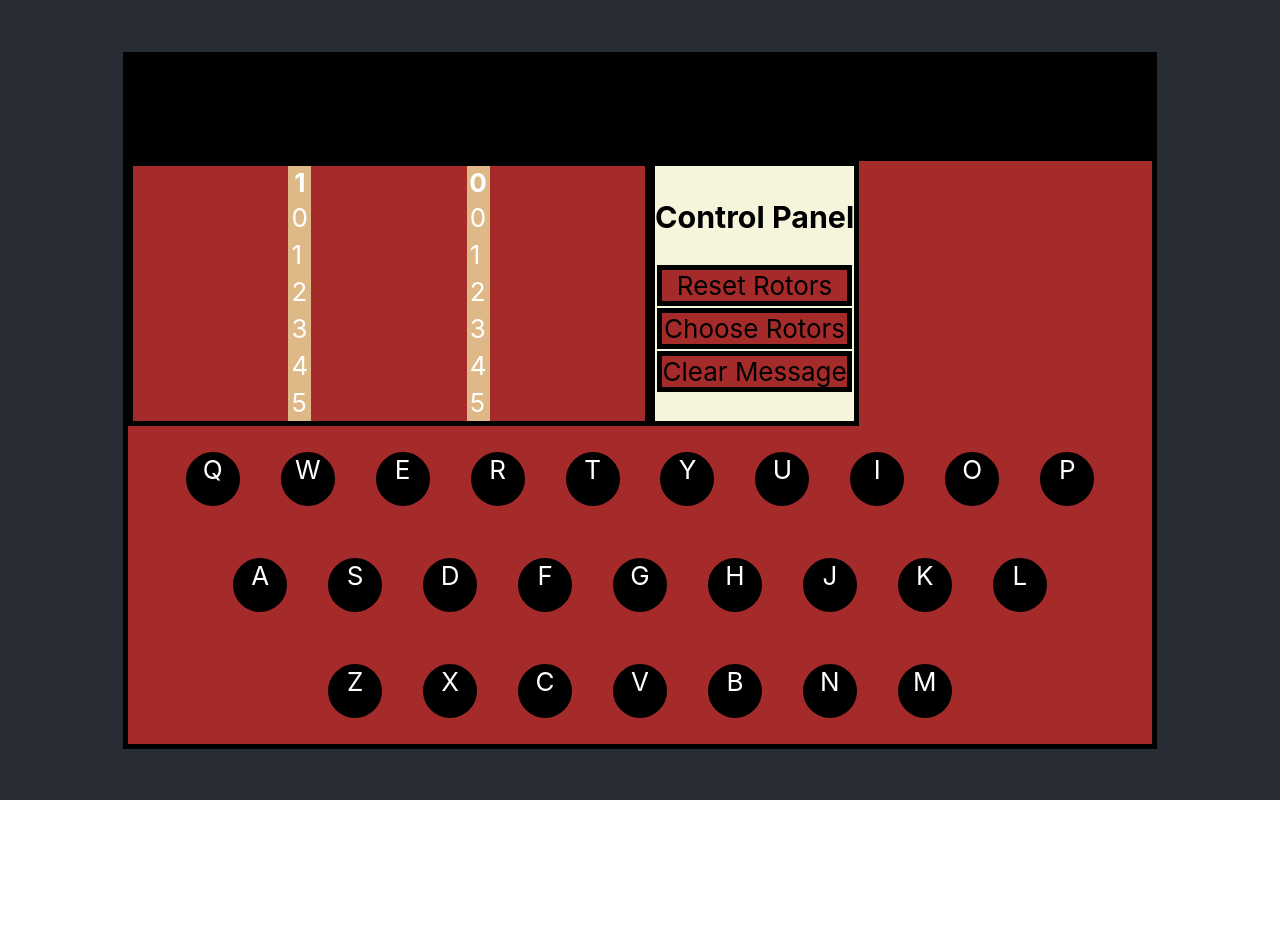
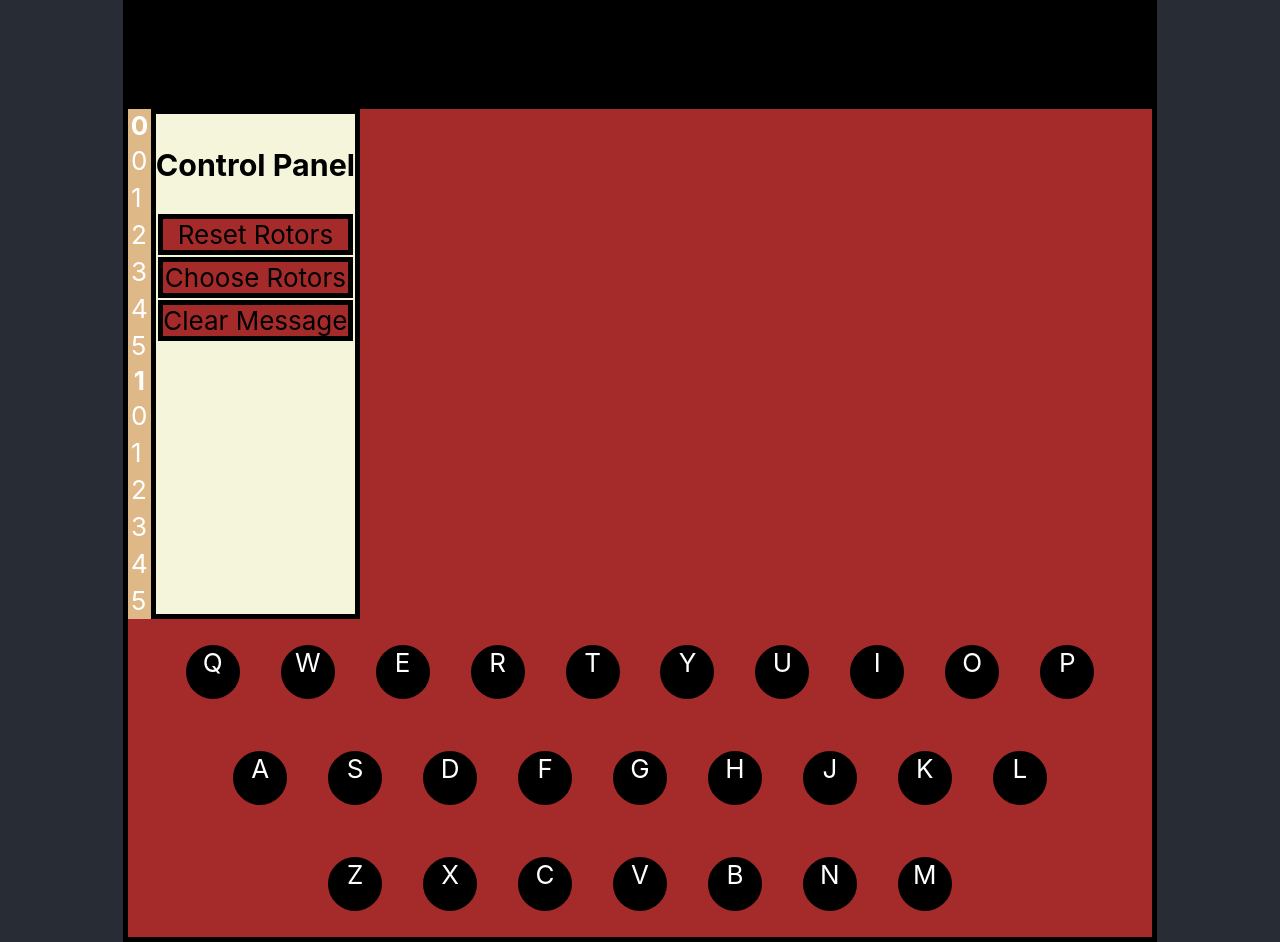
Before and after one commit to granta12322/EnigmaVI, a React (Create React App) app: page / in a window 1280 px wide. Before the commit the page ends 800 px from the top, so only its background shows below. Built offline with nearby package versions, Linux system fonts and the light colour scheme.

Commit message:
Alter rotor + array componenets to match structure

```diff
--- a/src/components/rotor/rotor.tsx
+++ b/src/components/rotor/rotor.tsx
@@ -4,39 +4,28 @@ import {mod} from '../../helpers/math'
 import { positionToChar } from '../../helpers/misc'
 import { reindexArray } from '../../helpers/collections'
 export interface RotorProps {
-    rotorNumber: number,
+    charecterMap: Array<number>,
     position: number,
-    charactersToMap: Array<string>,
-    charecterMap: Array<number>,
-    stepRotor: Function,
-    index: number
+    offset: number
 }
 
 export const buildRotor = (rotorNumber: number, charactersToMap: Array<string>) => {
     return rotorbl.createCharacterIndexMap(rotorNumber, charactersToMap)
 }
 
-export function Rotor(rotor: RotorProps) {
-    const [letterIndexMap, setLetterIndexMap] = useState([[0,0]])
-    const [offset, setOffset] = useState(0)
+export function Rotor({charecterMap, position, offset}: RotorProps) {
 
-    //console.log(rotor.position)
-    //console.log(rotor.charecterMap[0])
-    //console.log(reindexArray(rotor.charecterMap[0],rotor.position))
     const  rotorSegmentsToShow: number  = 6
-
     return(
-        <table className='rotor'>
-            <th>{rotor.index}</th>
-            {reindexArray(rotor.charecterMap,rotor.position).slice(0,rotorSegmentsToShow).map( (letterIndexPair: number, index: number) => {
-                //console.log("LetterIndex Pair:" + letterIndexPair)
+<>
+            {reindexArray(charecterMap,position).slice(0,rotorSegmentsToShow).map( (letterIndexPair: number, index: number) => {
                 return(
                 <tr key = {index}>
-                    <td key = {index as unknown as string + '_0'}>{(index + rotor.position) % rotor.charecterMap.length}</td>
+                    <td key = {index as unknown as string + '_0'}>{(index + position) % charecterMap.length}</td>
                 </tr>
                 )
             })
             }
-        </table>
+            </>
     )
 }
--- a/src/components/rotorArray/rotorArray.tsx
+++ b/src/components/rotorArray/rotorArray.tsx
@@ -40,16 +40,17 @@ export function RotorArray({rotorArray, offsets}: RotorArrayProps ) {
     console.log(offsets)
     let rotorsAndOffsets = zip(rotorArray,offsets)
     return (
-        <div className="rotorArray bordered">
+
+        <table className='rotor'>
 
         {rotorsAndOffsets.map((rotor:Array<any>, index: number) => {
             //console.log("RAO:" + rotor[0]["position"])
             //console.log(rotor[1].toString())
         rotor[0]["position"] = rotor[1]
 
-        return <Rotor  {...rotor[0]} index= {index}
-        />
+        return (<><th>{index}</th><Rotor  {...rotor[0]}/></>)
+
     })}
-        </div>
+        </table>
         );
     }
```
